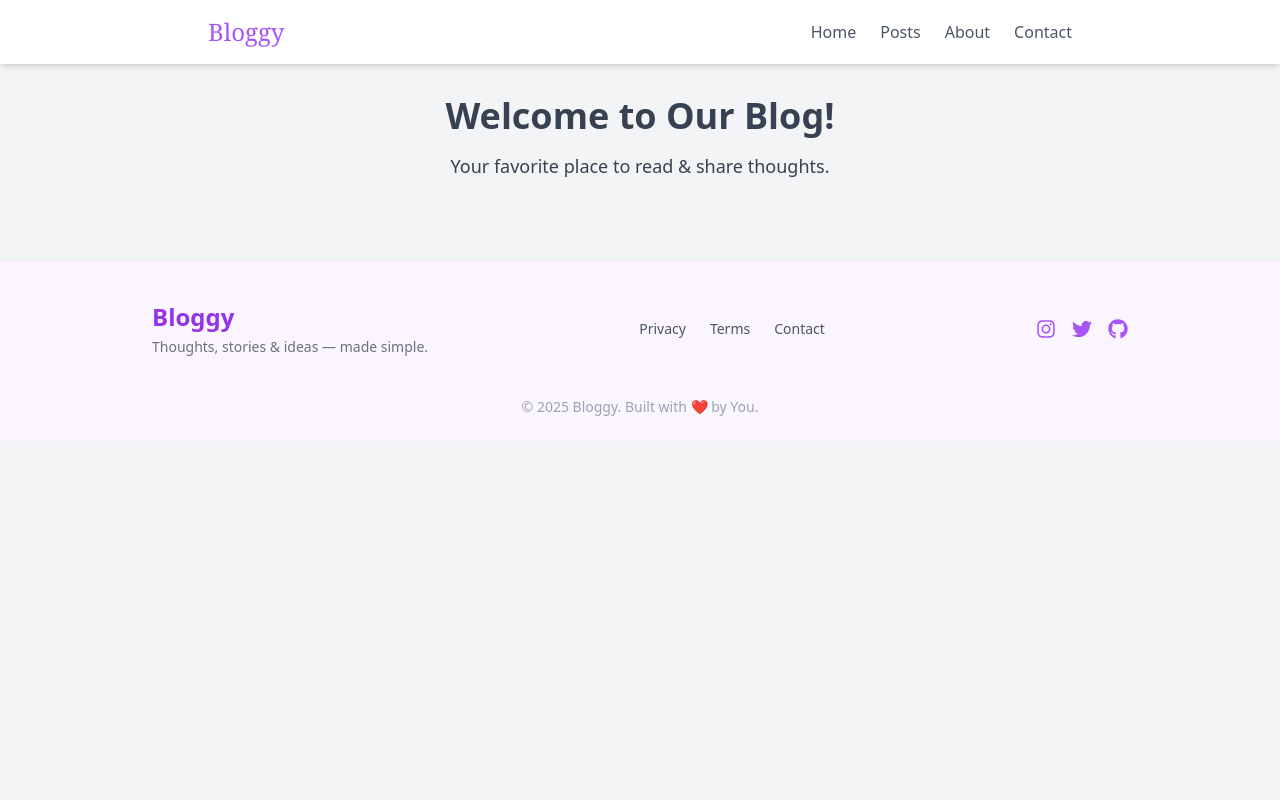
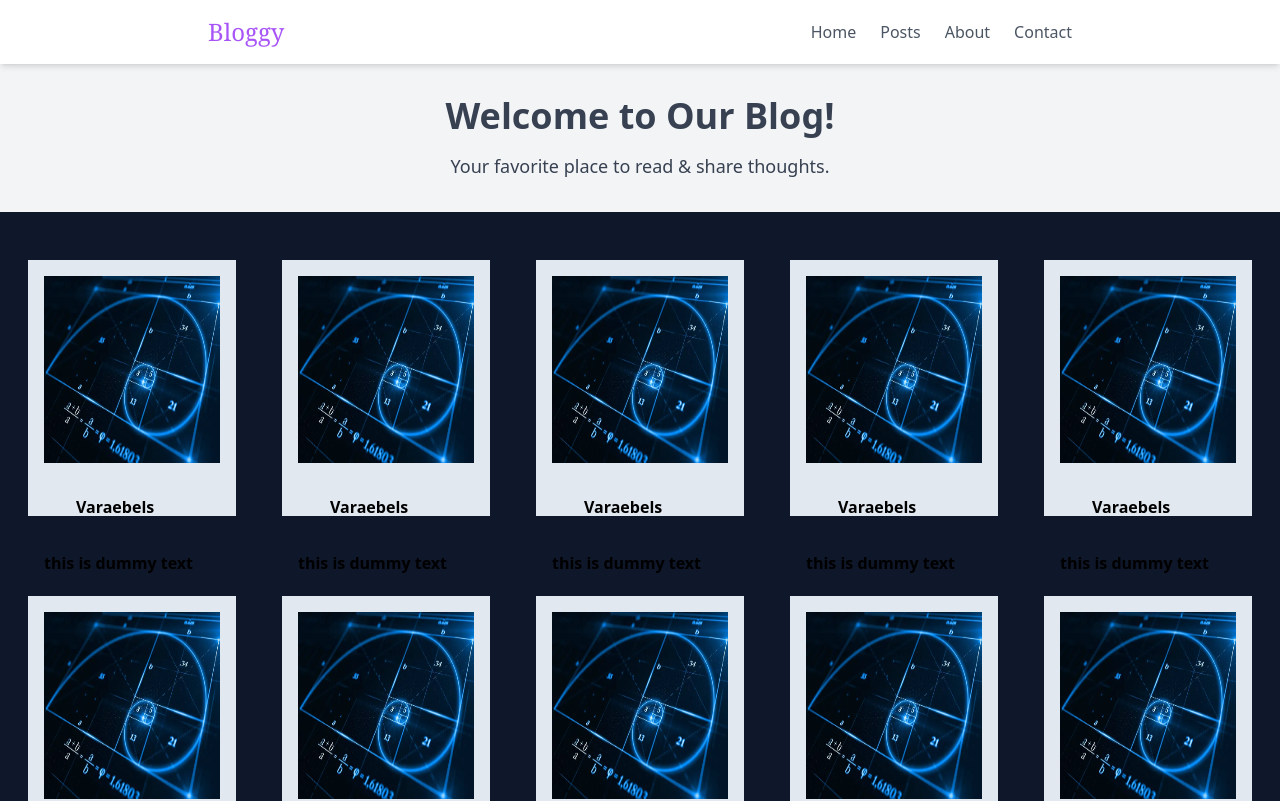
Before and after one commit to fatemefaraji/rtn, a React (Create React App) app: page / in a window 1280 px wide. Shown: the top 801 px of the page. Built offline with nearby package versions, Linux system fonts and the light colour scheme.

Commit message:
updating footer section

```diff
--- /dev/null
+++ b/src/components/articles/Articles.jsx
@@ -0,0 +1,16 @@
+import art from "../../../src/assets/images/1715604853550.png"
+function Articles() {
+    return (
+<div className="bg-slate-200 w-52 h-64 py-4 px-4 border-sky-300 font-semibold my-10 mx-5 hover:cursor-pointer hover:bg-slate-300 text-center transition border-shadow">
+    <img src={art} className="w-full h-5/6 hover:border-fuchsia-500"></img>
+    <h3 className="text-left p-8 font-bold  ">Varaebels</h3>
+    <p className="text-left">
+        this is dummy text
+    </p>
+
+
+
+</div>
+    )
+}
+export default Articles;
--- a/src/pages/home/Home.jsx
+++ b/src/pages/home/Home.jsx
@@ -1,6 +1,7 @@
 import React from 'react';
 import Navbar from '../../components/navbar/Navbar';
 import Footer from '../../components/footer/Footer';
+import Articles from '../../components/articles/Articles';
 
 const Home = () => {
   return (
@@ -11,6 +12,24 @@ const Home = () => {
       <h1 className="text-4xl font-bold mb-4">Welcome to Our Blog!</h1>
       <p className="text-lg">Your favorite place to read & share thoughts.</p>
     </main>
+    <div className='bg-slate-900 border-r-cyan-800 py-2 px-2 flex flex-wrap justify-between items-center '>
+<Articles/>
+<Articles/>
+<Articles/>
+<Articles/>
+<Articles/>
+<Articles/>
+
+<Articles/>
+<Articles/>
+<Articles/>
+<Articles/>
+<Articles/>
+<Articles/>
+
+
+    </div>
+
 
     <Footer />
     </div>
```
Also changed, not shown: src/assets/images/1715604853550.png (added).
